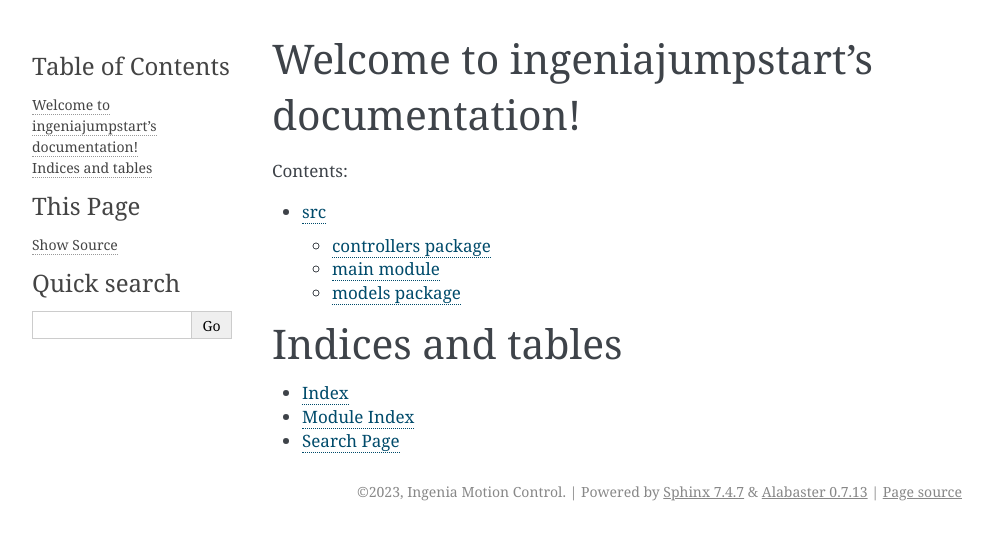
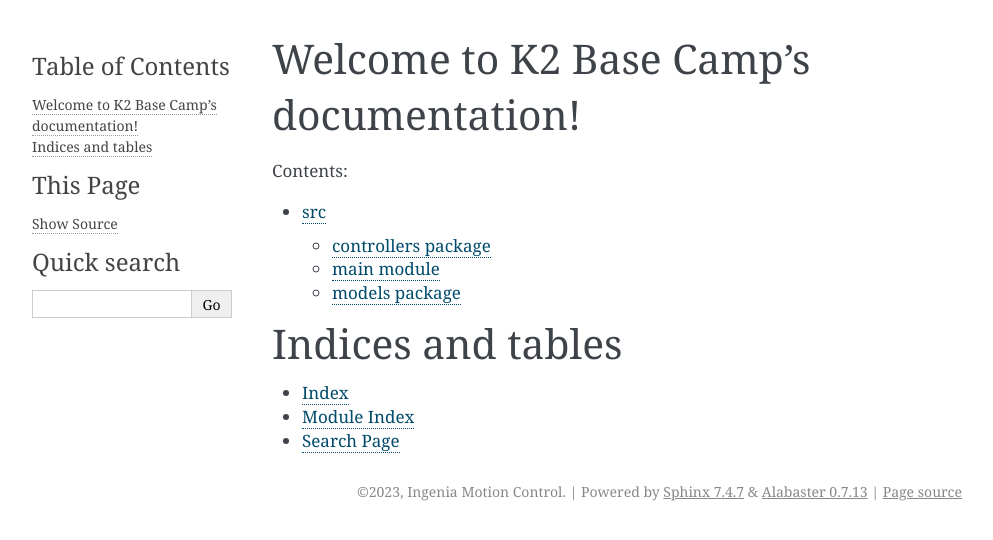
Before and after one commit to ingeniamc/ingeniajumpstart, a Sphinx documentation site: the page built from docs/source/index.rst, in a window 1280 px wide. Shown: the top 540 px of the page, without its empty margins (148-1141 px from the left). Built offline with Sphinx 7.4.7, drawn with Linux system fonts in a browser that asks for light colours.

Commit message:
DR0053A-137 Change project name and add favicon

```diff
--- a/docs/source/conf.py
+++ b/docs/source/conf.py
@@ -11,7 +11,7 @@ sys.path.insert(0, os.path.abspath("../../src/"))
 # -- Project information -----------------------------------------------------
 # https://www.sphinx-doc.org/en/master/usage/configuration.html#project-information
 
-project = "ingeniajumpstart"
+project = "k2-base-camp"
 copyright = "2023, Ingenia Motion Control"
 author = "Ingenia Motion Control"
 release = "unreleased"
--- a/docs/source/index.rst
+++ b/docs/source/index.rst
@@ -1,9 +1,9 @@
-.. ingeniajumpstart documentation master file, created by
+.. k2-base-camp documentation master file, created by
    sphinx-quickstart on Thu Oct 26 12:45:34 2023.
    You can adapt this file completely to your liking, but it should at least
    contain the root `toctree` directive.
 
-Welcome to ingeniajumpstart's documentation!
+Welcome to K2 Base Camp's documentation!
 ============================================
 
 .. toctree::
```
Also changed, not shown: README.md (+2 -2 lines), assets/novantaMotionFavicon.png (added), 2 other files.
